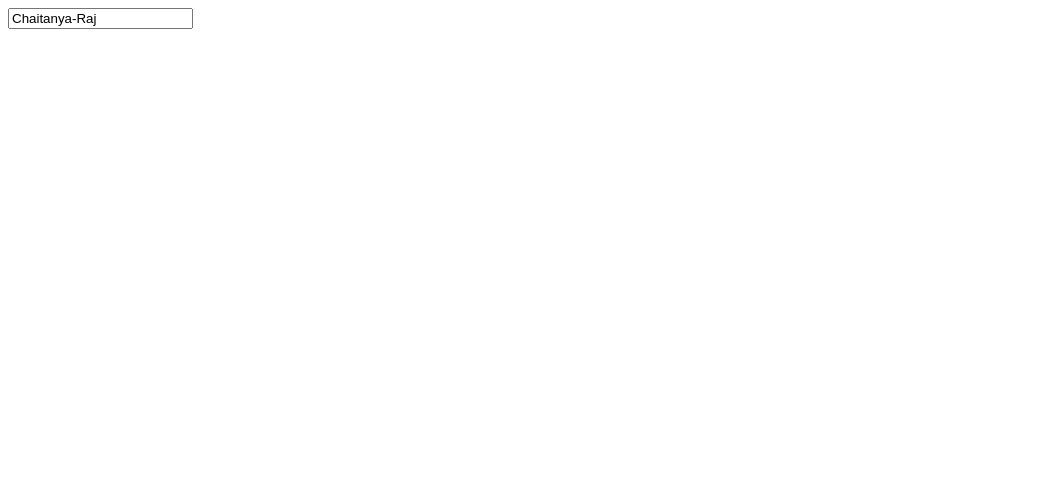
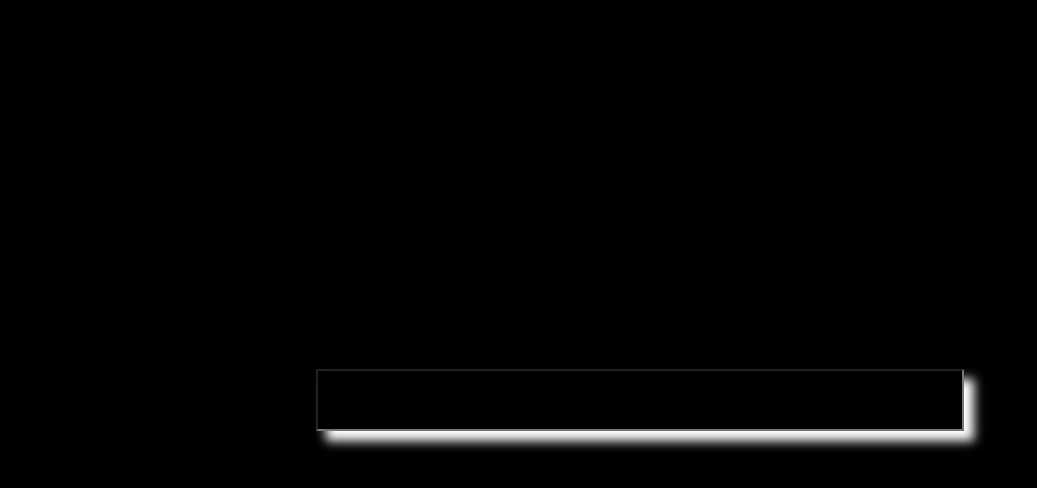
Before and after one commit to Chaitanya-Raj/timeline, a React (Create React App) app: page / in a window 1280 px wide. Shown: the top 488 px of the page, without its empty margins (0-1037 px from the left). Built offline with nearby package versions, Linux system fonts and the light colour scheme.

Commit message:
basic frontend

```diff
--- a/src/App.css
+++ b/src/App.css
@@ -1,38 +1,49 @@
-.App {
+body {
+  margin: 0;
+  padding: 0;
+  box-sizing: border-box;
+  background: #000;
+  color: #fff;
+}
+
+.container {
+  min-height: 100vh;
+  min-width: 100%;
+  display: flex;
+  flex-direction: column;
+  align-items: center;
+  justify-content: space-around;
+}
+
+input {
+  width: 50vw;
+  height: 7vh;
+  text-align: center;
+  font-size: 2rem;
+  color: #fff;
+  background-color: transparent;
+  box-shadow: 10px 10px 10px white;
+}
+
+.result {
+  margin: 30px;
+  display: flex;
+  flex-direction: column;
+  justify-content: center;
+  align-items: center;
   text-align: center;
 }
 
-.App-logo {
-  height: 40vmin;
-  pointer-events: none;
+ul {
+  display: flex;
+  flex-direction: column;
+  align-content: center;
+  justify-content: center;
 }
 
-@media (prefers-reduced-motion: no-preference) {
-  .App-logo {
-    animation: App-logo-spin infinite 20s linear;
-  }
+.repo {
+  margin: 1px;
+  list-style: none;
+  width: 100%;
+  background: #333;
 }
-
-.App-header {
-  background-color: #282c34;
-  min-height: 100vh;
-  display: flex;
-  flex-direction: column;
-  align-items: center;
-  justify-content: center;
-  font-size: calc(10px + 2vmin);
-  color: white;
-}
-
-.App-link {
-  color: #61dafb;
-}
-
-@keyframes App-logo-spin {
-  from {
-    transform: rotate(0deg);
-  }
-  to {
-    transform: rotate(360deg);
-  }
-}
--- a/src/App.js
+++ b/src/App.js
@@ -3,7 +3,8 @@ import { graphql } from "@octokit/graphql";
 import "./App.css";
 
 const App = () => {
-  const [login, setLogin] = useState("Chaitanya-Raj");
+  const [login, setLogin] = useState("");
+  const [user, setUser] = useState(null);
   const first = 50;
 
   const onSubmit = async (e) => {
@@ -12,6 +13,7 @@ const App = () => {
       query: `
         query User($login: String!, $first: Int!) {
           repositoryOwner(login: $login) {
+            login
             avatarUrl
             url
             repositories(first: $first) {
@@ -33,12 +35,14 @@ const App = () => {
       },
     });
     console.log(repositoryOwner);
+    setUser(repositoryOwner);
   };
 
   return (
-    <div>
+    <div className="container">
       <form onSubmit={onSubmit}>
         <input
+          onSubmit={onSubmit}
           type="text"
           name="user"
           id="user"
@@ -46,6 +50,30 @@ const App = () => {
           onChange={(e) => setLogin(e.target.value)}
         />
       </form>
+      {user && (
+        <div className="result">
+          <div className="user-info">
+            <img
+              src={user.avatarUrl}
+              alt="Avatar"
+              width="100px"
+              height="100px"
+            />
+            <h1>
+              <a href={user.url}>{user.login}</a>
+            </h1>
+          </div>
+          <ul>
+            {user.repositories.nodes.map((n) => (
+              <li className="repo" key={n.name}>
+                <p>{n.name}</p>
+                <p>{n.description}</p>
+                <p>{n.createdAt}</p>
+              </li>
+            ))}
+          </ul>
+        </div>
+      )}
     </div>
   );
 };
```
